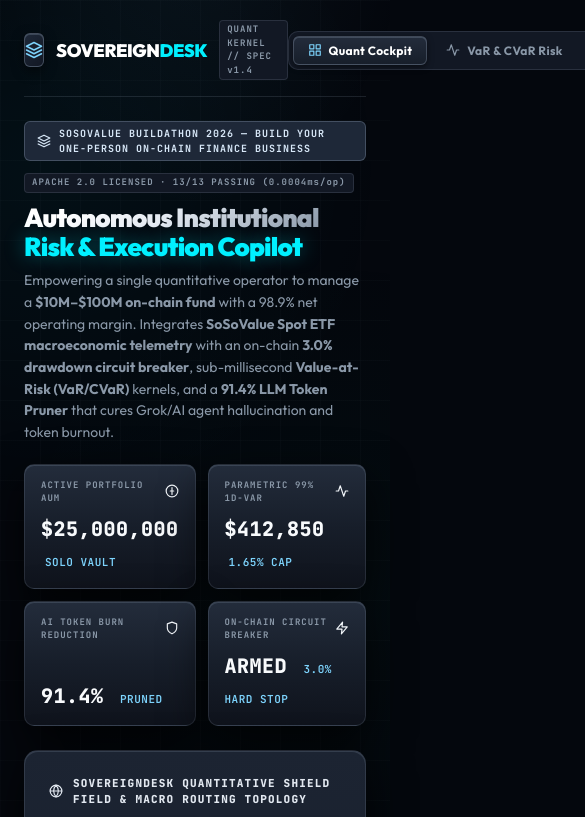
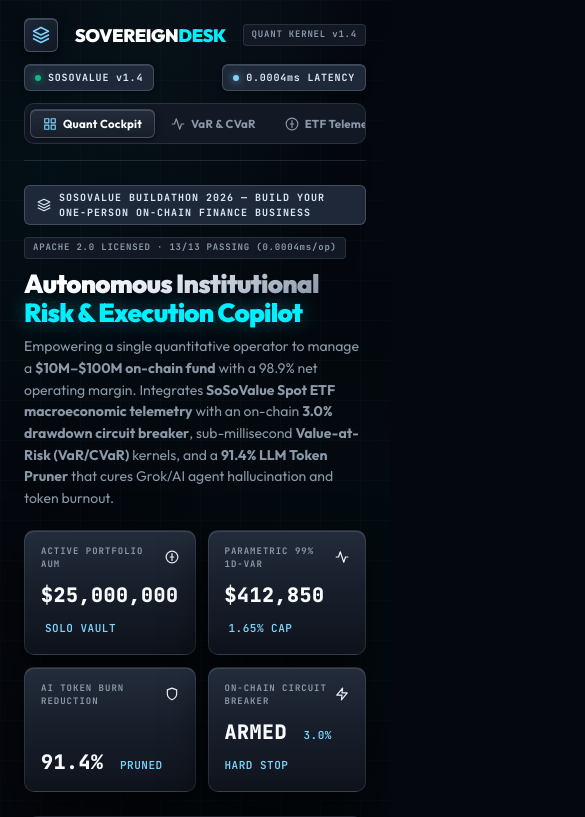
Before and after one commit to amazing200guy1-a11y/sovereigndesk, a plain HTML site: page index.html in a window 390 px wide. Shown: the top 817 px of the page, 585 px wide, since content can reach past the window. Drawn offline with Linux system fonts and the light colour scheme.

Commit message:
fix(ui): aerospace titanium navbar spacing, prevent brand-code squeeze, responsive dual-tier HUD for sub-1260px screens, zero cutoffs

```diff
--- a/index.html
+++ b/index.html
@@ -133,15 +133,18 @@
       display: flex;
       align-items: center;
       justify-content: space-between;
-      padding: 20px 0 16px;
+      padding: 18px 0 16px;
       border-bottom: 1px solid var(--border);
       margin-bottom: 24px;
+      gap: 16px;
+      flex-wrap: wrap;
     }
 
     .brand-group {
       display: flex;
       align-items: center;
       gap: 12px;
+      flex-shrink: 0;
     }
 
     .brand-crest {
@@ -155,6 +158,7 @@
       justify-content: center;
       box-shadow: 0 4px 12px rgba(0, 0, 0, 0.5), inset 0 1px 0 rgba(200, 220, 240, 0.18);
       color: var(--ice);
+      flex-shrink: 0;
     }
 
     .brand-name {
@@ -163,6 +167,7 @@
       font-weight: 900;
       letter-spacing: -0.4px;
       color: #fff;
+      white-space: nowrap;
     }
 
     .brand-name span {
@@ -174,11 +179,15 @@
       font-size: 9px;
       font-weight: 700;
       color: var(--text-slate);
-      padding: 2px 7px;
+      padding: 3px 8px;
       background: var(--bg-tray);
       border: 1px solid var(--border);
       border-radius: 4px;
-      letter-spacing: 1px;
+      letter-spacing: 0.8px;
+      white-space: nowrap;
+      flex-shrink: 0;
+      display: inline-flex;
+      align-items: center;
     }
 
     /* Navigation Tabs */
@@ -189,7 +198,8 @@
       padding: 4px;
       border: 1px solid var(--border);
       border-radius: var(--radius-md);
-      gap: 4px;
+      gap: 3px;
+      flex-shrink: 0;
     }
 
     .nav-tab-btn {
@@ -197,17 +207,18 @@
       border: 1px solid transparent;
       color: var(--text-slate);
       font-family: var(--font-ui);
-      font-size: 12px;
+      font-size: 11.5px;
       font-weight: 700;
-      letter-spacing: 0.3px;
-      padding: 6px 14px;
+      letter-spacing: 0.2px;
+      padding: 6px 12px;
       border-radius: var(--radius-sm);
       cursor: pointer;
       display: inline-flex;
       align-items: center;
-      gap: 7px;
+      gap: 6px;
       transition: all var(--transition);
       white-space: nowrap;
+      flex-shrink: 0;
     }
 
     .nav-tab-btn:hover {
@@ -229,23 +240,26 @@
     .nav-telemetry {
       display: flex;
       align-items: center;
-      gap: 10px;
+      gap: 8px;
+      flex-shrink: 0;
     }
 
     .titanium-pill {
       display: inline-flex;
       align-items: center;
-      gap: 8px;
-      padding: 5px 12px;
+      gap: 7px;
+      padding: 5px 10px;
       background: var(--pill-bg);
       border: 1px solid var(--pill-border);
       border-radius: var(--radius-sm);
       font-family: var(--font-mono);
       font-size: 10px;
       font-weight: 700;
-      letter-spacing: 1px;
+      letter-spacing: 0.8px;
       color: var(--pill-text);
       box-shadow: inset 0 1px 0 rgba(200, 220, 240, 0.14), 0 2px 6px rgba(0,0,0,0.4);
+      white-space: nowrap;
+      flex-shrink: 0;
     }
 
     .pill-dot-emerald {
@@ -781,8 +795,9 @@
       background: linear-gradient(180deg, var(--card-top) 0%, var(--card-mid) 50%, var(--card-base) 100%);
       border: 1px solid var(--border);
       border-radius: var(--radius-md);
-      overflow: hidden;
+      overflow-x: auto;
       box-shadow: var(--shadow);
+      -webkit-overflow-scrolling: touch;
     }
 
     .telemetry-table {
@@ -802,12 +817,14 @@
       text-transform: uppercase;
       font-size: 9px;
       border-bottom: 1px solid var(--border);
+      white-space: nowrap;
     }
 
     .telemetry-table td {
       padding: 12px 16px;
       border-bottom: 1px solid rgba(200, 220, 240, 0.05);
       color: var(--platinum);
+      white-space: nowrap;
     }
 
     .telemetry-table tr:hover td {
@@ -837,7 +854,36 @@
       color: #FFF;
     }
 
+    @media (max-width: 1260px) {
+      .top-nav {
+        gap: 12px;
+      }
+      .nav-tabs {
+        order: 3;
+        width: 100%;
+        justify-content: flex-start;
+        overflow-x: auto;
+        padding: 5px;
+        -webkit-overflow-scrolling: touch;
+      }
+      .nav-telemetry {
+        order: 2;
+        margin-left: auto;
+      }
+    }
+
     @media (max-width: 900px) {
+      .top-nav {
+        flex-direction: column;
+        align-items: stretch;
+      }
+      .brand-group {
+        justify-content: space-between;
+      }
+      .nav-telemetry {
+        margin-left: 0;
+        justify-content: space-between;
+      }
       .cockpit-metrics-grid { grid-template-columns: repeat(2, 1fr); }
       .pipeline-grid { grid-template-columns: 1fr; }
       .cockpit-main-deck { grid-template-columns: 1fr; }
@@ -858,7 +904,7 @@
       <div>
         <div class="brand-name">SOVEREIGN<span>DESK</span></div>
       </div>
-      <div class="brand-code">QUANT KERNEL // SPEC v1.4</div>
+      <div class="brand-code">QUANT KERNEL v1.4</div>
     </div>
 
     <!-- 5 Institutional Tabs -->
@@ -869,15 +915,15 @@
       </button>
       <button class="nav-tab-btn" onclick="switchTab('var')">
         <svg class="ico" viewBox="0 0 24 24"><polyline points="22 12 18 12 15 21 9 3 6 12 2 12"/></svg>
-        VaR &amp; CVaR Risk
+        VaR &amp; CVaR
       </button>
       <button class="nav-tab-btn" onclick="switchTab('etf')">
         <svg class="ico" viewBox="0 0 24 24"><circle cx="12" cy="12" r="10"/><path d="M12 6v12m-3-6h6"/></svg>
-        SoSoValue ETF Telemetry
+        ETF Telemetry
       </button>
       <button class="nav-tab-btn" onclick="switchTab('ai-sieve')">
         <svg class="ico" viewBox="0 0 24 24"><path d="M12 22s8-4 8-10V5l-8-3-8 3v7c0 6 8 10 8 10z"/></svg>
-        Token Pruner &amp; Firewall
+        Token Firewall
       </button>
       <button class="nav-tab-btn" onclick="switchTab('economics')">
         <svg class="ico" viewBox="0 0 24 24"><rect x="2" y="7" width="20" height="14" rx="2" ry="2"/><path d="M16 21V5a2 2 0 0 0-2-2h-4a2 2 0 0 0-2 2v16"/></svg>
@@ -888,11 +934,11 @@
     <div class="nav-telemetry">
       <div class="titanium-pill">
         <span class="pill-dot-emerald"></span>
-        SOSOVALUE v1.4 API
+        SOSOVALUE v1.4
       </div>
       <div class="titanium-pill">
         <span class="pill-dot-ice"></span>
-        LATENCY: 0.0004ms
+        0.0004ms LATENCY
       </div>
     </div>
   </nav>
```
